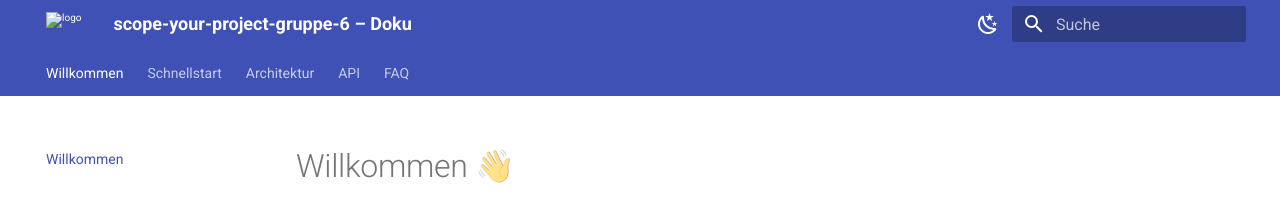
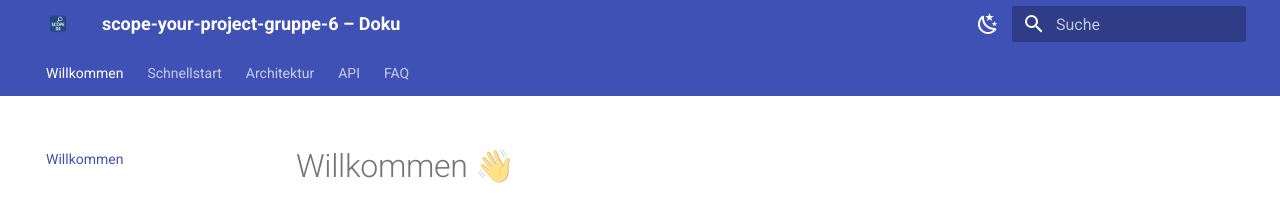
Before and after one commit to HSLU-Exercise/scope-your-project-gruppe-6, an MkDocs documentation site: the page built from docs/index.md, in a window 1280 px wide. Shown: the top 202 px of the page. Built offline with MkDocs 1.6.1 and Material for MkDocs 9.7.7, drawn with Linux system fonts in a browser that asks for light colours.

Commit message:
Update mkdocs.yml

```diff
--- a/mkdocs.yml
+++ b/mkdocs.yml
@@ -3,8 +3,8 @@ site_name: scope-your-project-gruppe-6 – Doku
 theme:
   name: material
   language: de
-  logo: images/logo.png                  # optional: Datei in docs/images/logo.png
-  favicon: images/favicon.png            # optional: Datei in docs/images/favicon.png
+  logo: logo.png                  # optional: Datei in docs/images/logo.png
+  favicon: logo.png            # optional: Datei in docs/images/favicon.png
   features:
     - navigation.instant                 # Seitenwechsel ohne Reload
     - navigation.tabs                    # Tabs in der Hauptnavigation
```
